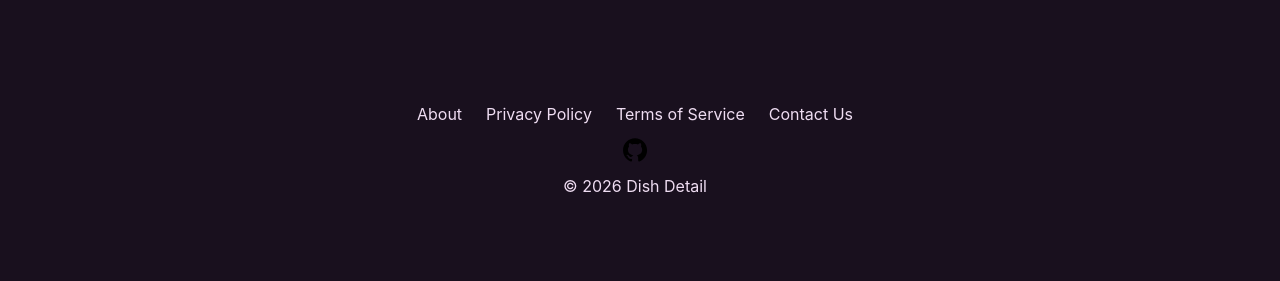
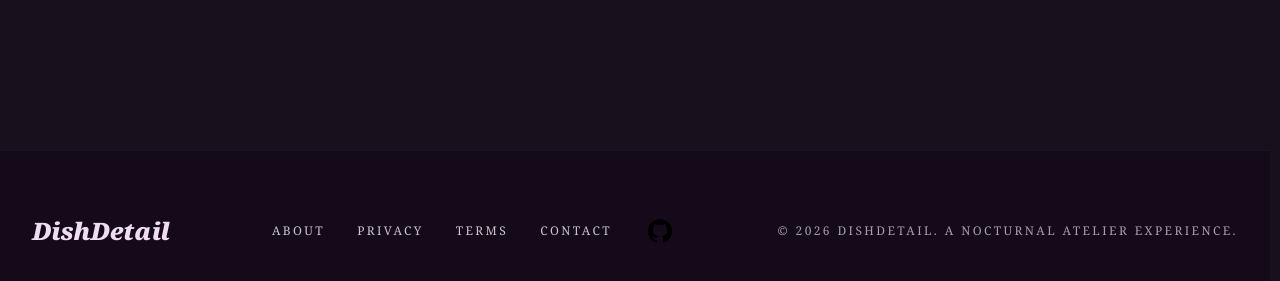
Before and after one commit to saoudabdulrahman/DishDetail, a React (Vite) app in the folder client/: page / in a window 1280 px wide. Shown: the part 1825-2106 px from the top of the page. Before the commit the page ends 2055 px from the top, so only its background shows below. Built offline with nearby package versions, Linux system fonts and the light colour scheme; no server answers.

Commit message:
refactor: remove Footer.css and implement Tailwind CSS styles in Footer component

```diff
--- a/client/src/components/Footer.css
+++ /dev/null
@@ -1,70 +0,0 @@
-footer {
-  background: linear-gradient(
-    to bottom,
-    var(--bg-dark) 0%,
-    var(--bg) 15%,
-    var(--bg) 100%
-  );
-  color: var(--text-muted);
-  padding: 2rem;
-  text-align: center;
-}
-
-.footer-links {
-  display: flex;
-  justify-content: center;
-  align-items: center;
-  gap: 1.5rem;
-  margin-bottom: 0.5rem;
-}
-
-.footer-links a {
-  text-decoration: none;
-  color: inherit;
-}
-
-.footer-links a:hover {
-  text-decoration: underline;
-  color: var(--primary);
-}
-
-.footer-social {
-  display: flex;
-  justify-content: center;
-  margin-bottom: 0.5rem;
-}
-
-.footer-icon {
-  display: flex;
-  align-items: center;
-  justify-content: center;
-}
-
-.github-logo {
-  width: 32px;
-  height: 32px;
-}
-
-.dark-only {
-  display: none;
-}
-
-@media (prefers-color-scheme: dark) {
-  .light-only {
-    display: none;
-  }
-  .dark-only {
-    display: block;
-  }
-}
-
-@media (max-width: 768px) {
-  .footer-links {
-    flex-direction: column;
-    gap: 0.5rem; /* Slightly smaller gap since they are stacked */
-  }
-
-  .footer-links a {
-    padding: 0rem; /* Increases the clickable area (touch target) */
-  }
-}
--- a/client/src/components/Footer.jsx
+++ b/client/src/components/Footer.jsx
@@ -1,38 +1,57 @@
 import githubBlack from '../assets/GitHub_Invertocat_Black_Clearspace.svg';
 import githubWhite from '../assets/GitHub_Invertocat_White_Clearspace.svg';
-import './Footer.css';
 
 export default function Footer() {
   return (
-    <footer>
-      <div className="footer-links">
-        <a href="#">About</a>
-        <a href="#">Privacy Policy</a>
-        <a href="#">Terms of Service</a>
-        <a href="#" onClick={() => alert('Contact form here')}>
-          Contact Us
+    <footer className="border-outline-variant/15 bg-surface-container-lowest mt-20 w-full border-t px-8 py-12 pt-16">
+      <div className="mx-auto flex max-w-7xl flex-col items-center justify-between gap-8 md:flex-row">
+        <div className="font-headline text-on-background text-2xl font-black italic">
+          DishDetail
+        </div>
+
+        <div className="flex flex-wrap justify-center gap-8">
+          {[
+            { label: 'About', href: '#' },
+            { label: 'Privacy', href: '#' },
+            { label: 'Terms', href: '#' },
+            {
+              label: 'Contact',
+              href: '#',
+              onClick: () => alert('Contact form here'),
+            },
+          ].map(({ label, href, onClick }) => (
+            <a
+              key={label}
+              href={href}
+              onClick={onClick}
+              className="font-body text-on-surface-variant hover:text-primary content-center text-xs tracking-[0.2em] uppercase transition-colors duration-300"
+            >
+              {label}
             </a>
-      </div>
-      <div className="footer-social">
+          ))}
           <a
             href="https://github.com/saoudabdulrahman/DishDetail"
             target="_blank"
             rel="noopener noreferrer"
-          className="footer-icon"
+            className="transition-opacity hover:opacity-70"
           >
             <img
               src={githubBlack}
               alt="GitHub"
-            className="github-logo light-only"
+              className="h-8 w-8 dark:hidden"
             />
             <img
               src={githubWhite}
               alt="GitHub"
-            className="github-logo dark-only"
+              className="hidden h-8 w-8 dark:block"
             />
           </a>
         </div>
-      <p>&copy; 2026 Dish Detail</p>
+
+        <div className="font-body text-on-surface-variant text-xs tracking-[0.2em] uppercase opacity-80">
+          © 2026 DishDetail. A Nocturnal Atelier Experience.
+        </div>
+      </div>
     </footer>
   );
 }
```
Lines whose indentation alone changed are shown as unchanged.
